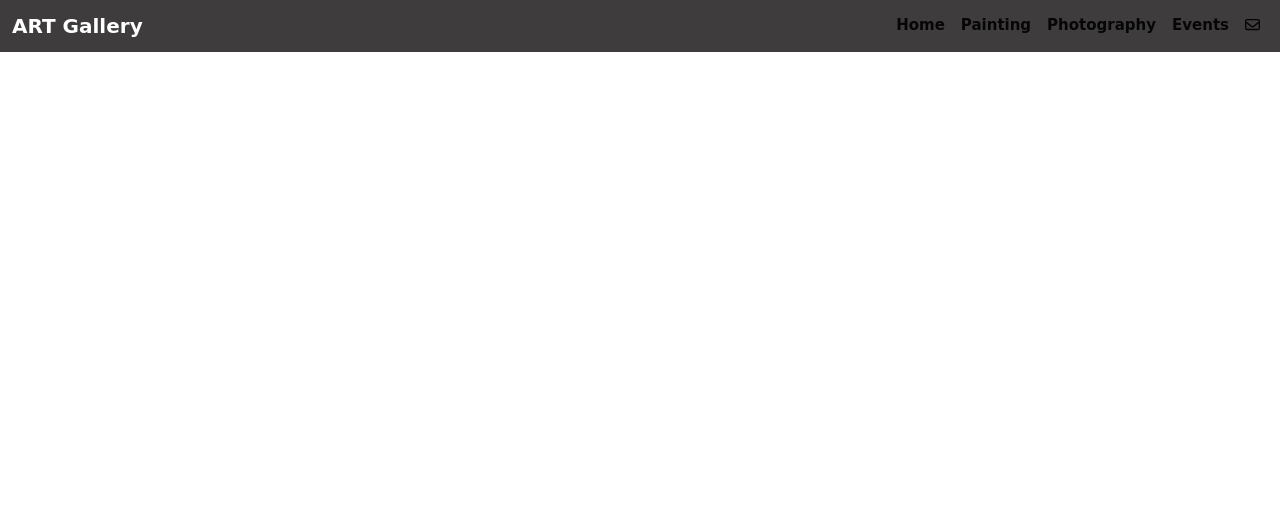
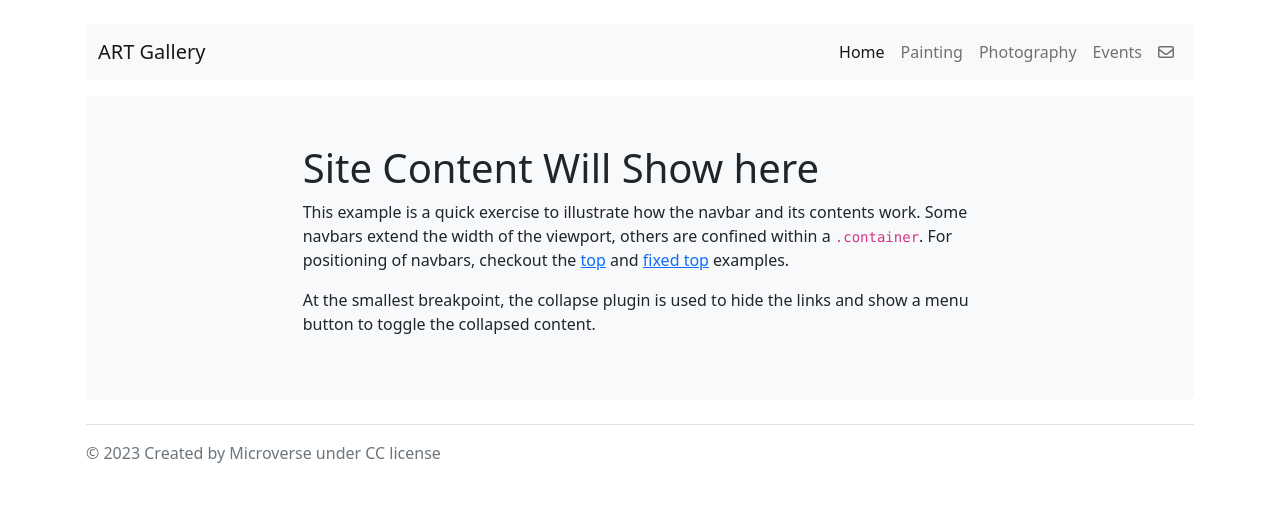
Before and after one commit to dev-mamun/Art-Gallery, a website built with webpack: page src/index.html in a window 1280 px wide. Built offline with nearby package versions, Linux system fonts and the light colour scheme.

Commit message:
Add footer

```diff
--- a/package.json
+++ b/package.json
@@ -40,6 +40,8 @@
     "npm": "^9.6.2",
     "postcss": "^8.4.21",
     "postcss-loader": "^7.1.0",
+    "sass": "^1.59.3",
+    "sass-loader": "^13.2.1",
     "style-loader": "^3.3.2",
     "stylelint": "^13.13.1",
     "stylelint-config-standard": "^21.0.0",
@@ -51,6 +53,7 @@
   },
   "dependencies": {
     "@fortawesome/fontawesome-free": "^6.3.0",
+    "@popperjs/core": "^2.11.6",
     "bootstrap": "^5.2.3",
     "lodash": "^4.17.21",
     "toastr": "^2.1.4"
--- a/src/css/apps.css
+++ b/src/css/apps.css
@@ -4,6 +4,5 @@
  * Created: 3/21/23
  * Author: Abdullah Al Mamun <mamun1214@gmail.com>
  ********************************************/
-@import "bootstrap";
 @import "toastr";
 @import "style.css";
--- a/src/index.html
+++ b/src/index.html
@@ -8,29 +8,33 @@
 
 </head>
 <body>
-<nav class="navbar navbar-expand-lg navbar-custom position-fixed w-100">
-    <div class="container-fluid w-85">
-        <a class="navbar-brand" href="#">ART Gallery</a>
-        <button class="navbar-toggler" type="button" data-bs-toggle="collapse" data-bs-target="#navbarSupportedContent"
-                aria-controls="navbarSupportedContent" aria-expanded="false" aria-label="Toggle navigation">
-            <span class="navbar-toggler-icon navbar-custom"><i class="fa-solid fa-bars"></i></span>
+<main>
+    <div class="container py-4 px-3 mx-auto">
+        <nav class="navbar navbar-expand-lg bg-light mb-3" aria-label="Thirteenth navbar">
+            <div class="container-fluid">
+                <button class="navbar-toggler" type="button" data-bs-toggle="collapse"
+                        data-bs-target="#navbarSupportedContent" aria-controls="navbarSupportedContent"
+                        aria-expanded="false"
+                        aria-label="Toggle navigation">
+                    <span class="navbar-toggler-icon"></span>
                 </button>
                 <div class="collapse navbar-collapse" id="navbarSupportedContent">
+                    <a class="navbar-brand col-lg-3 me-0" href="#">ART Gallery</a>
                     <ul class="navbar-nav mb-2 mb-lg-0  ms-auto">
                         <li class="nav-item">
                             <a class="nav-link active" aria-current="page" href="#">Home</a>
                         </li>
                         <li class="nav-item">
-                    <a class="nav-link active" aria-current="page" href="#works">Painting</a>
+                            <a class="nav-link" aria-current="page" href="#works">Painting</a>
                         </li>
                         <li class="nav-item">
-                    <a class="nav-link active" href="#aboutme">Photography</a>
+                            <a class="nav-link" href="#aboutme">Photography</a>
                         </li>
                         <li class="nav-item">
-                    <a class="nav-link active" aria-current="page" href="#contactus">Events</a>
+                            <a class="nav-link" aria-current="page" href="#contactus">Events</a>
                         </li>
                         <li class="nav-item">
-                    <a class="nav-link active" aria-current="page" href="#connectwith">
+                            <a class="nav-link" aria-current="page" href="#connectwith">
                                 <i class="fa-regular fa-envelope"></i>
                             </a>
                         </li>
@@ -38,5 +42,26 @@
                 </div>
             </div>
         </nav>
+
+        <div>
+            <div class="bg-light p-5 rounded">
+                <div class="col-sm-8 mx-auto">
+                    <h1>Site Content Will Show here</h1>
+                    <p>This example is a quick exercise to illustrate how the navbar and its contents work. Some navbars
+                        extend the width of the viewport, others are confined within a <code>.container</code>. For
+                        positioning of navbars, checkout the <a href="/docs/5.3/examples/navbar-static/">top</a> and <a
+                                href="/docs/5.3/examples/navbar-fixed/">fixed top</a> examples.</p>
+                    <p>At the smallest breakpoint, the collapse plugin is used to hide the links and show a menu button
+                        to toggle the collapsed content.</p>
+                </div>
+            </div>
+        </div>
+        <footer class="d-flex flex-wrap justify-content-between align-items-center py-3 my-4 border-top">
+            <div class="col-md-4 d-flex align-items-center">
+                <span class="mb-3 mb-md-0 text-muted">© 2023 Created by Microverse under CC license</span>
+            </div>
+        </footer>
+    </div>
+</main>
 </body>
 </html>
--- a/src/index.js
+++ b/src/index.js
@@ -5,6 +5,9 @@
  * Author: Abdullah Al Mamun <mamun1214@gmail.com>,Anita Sharma
  ****************************************** */
 import './css/apps.css';
+import './scss/styles.scss';
+// Import all of Bootstrap's JS
+// import * as bootstrap from 'bootstrap'
 import 'bootstrap';
 import '@fortawesome/fontawesome-free/js/all.min';
 import Apps from './modules/Apps';
--- /dev/null
+++ b/src/scss/styles.scss
@@ -0,0 +1 @@
+@import "~bootstrap/scss/bootstrap";
```
Also changed, not shown: 1 other file. Lines whose indentation alone changed are shown as unchanged.
